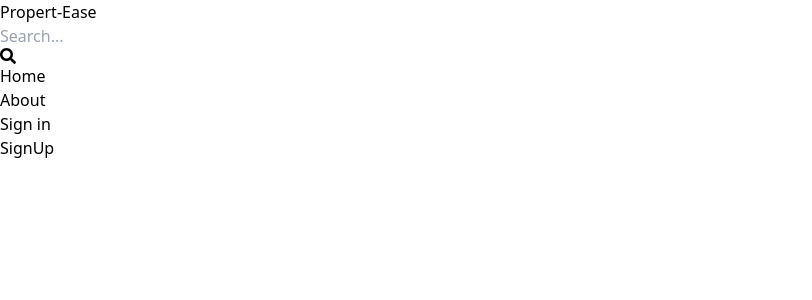
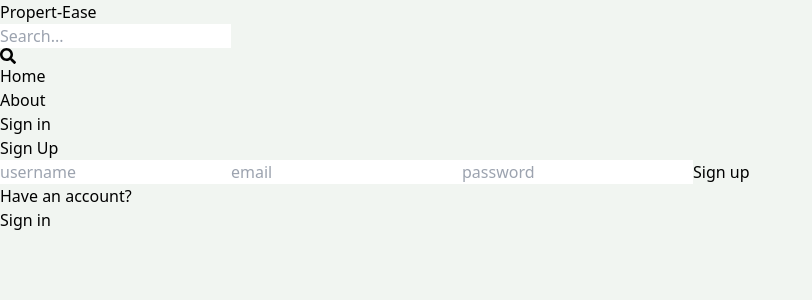
Before and after one commit to Yashkanekar/Propert-ease, a React (Vite) app in the folder client/: page /sign-up in a window 1280 px wide. Shown: the top 300 px of the page, without its empty margins (0-812 px from the left). Built offline with nearby package versions, Linux system fonts and the light colour scheme.

Commit message:
Completed sign up page UI

```diff
--- a/client/src/index.css
+++ b/client/src/index.css
@@ -1,3 +1,7 @@
 @tailwind base;
 @tailwind components;
 @tailwind utilities;
+
+body {
+    background-color: rgb(241, 245, 241);
+}
--- a/client/src/pages/SignUp.jsx
+++ b/client/src/pages/SignUp.jsx
@@ -1,6 +1,38 @@
+import { Link } from "react-router-dom";
 
 export default function SignUp() {
   return (
-    <div>SignUp</div>
-  )
+    <div className="p-3 max-w-lg mx-auto">
+      <h1 className="text-3xl text-center font-semibold my-7">Sign Up</h1>
+      <form className="flex flex-col gap-4">
+        <input
+          type="text"
+          placeholder="username"
+          className="border p-3 rounded-lg"
+          id="username"
+        />
+        <input
+          type="email"
+          placeholder="email"
+          className="border p-3 rounded-lg"
+          id="email"
+        />
+        <input
+          type="password"
+          placeholder="password"
+          className="border p-3 rounded-lg"
+          id="password"
+        />
+        <button className="bg-slate-700 text-white p-3 rounded-lg uppercase hover:opacity-95 disabled:opacity-80">
+          Sign up
+        </button>
+      </form>
+      <div className="flex gap-2 mt-5">
+        <p>Have an account?</p>
+        <Link to={"/sign-in"}>
+          <span className="text-blue-700">Sign in</span>
+        </Link>
+      </div>
+    </div>
+  );
 }
```
